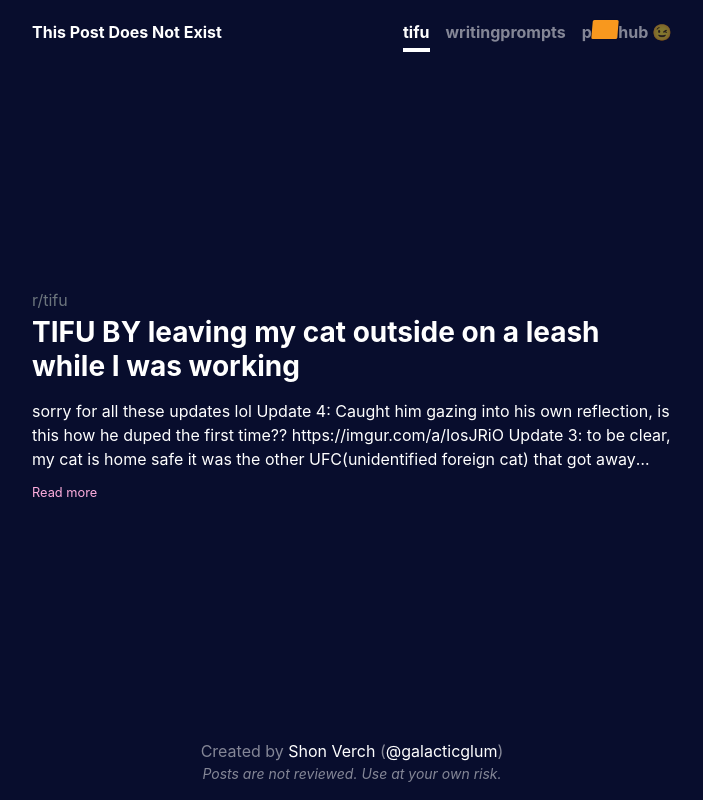
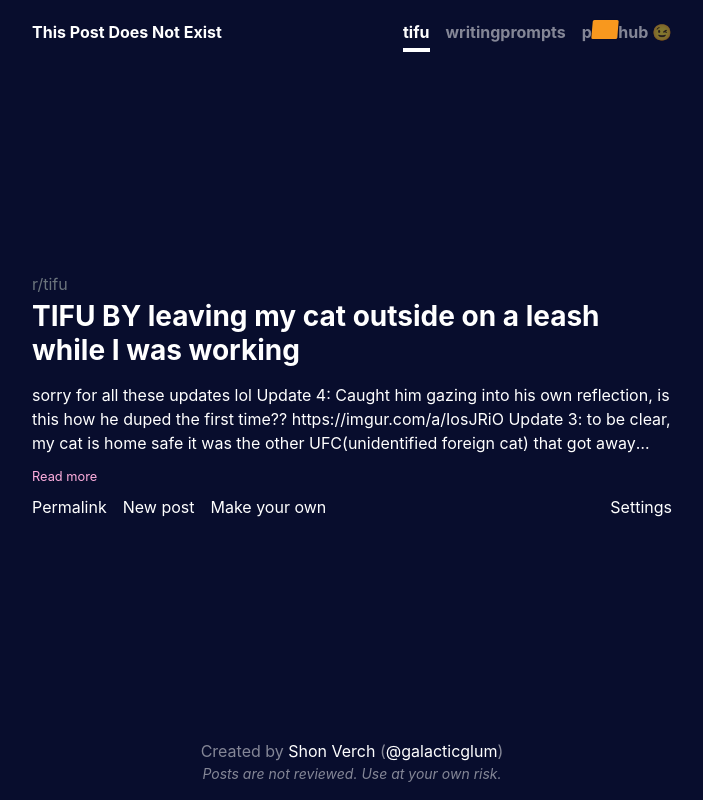
Before and after one commit to galacticglum/ai-redditor, a Python web app: template web_service/ai_redditor_service/templates/index.html in a window 1280 px wide. Shown: the whole page, without its empty margins (288-991 px from the left). Run offline with Jinja, Linux system fonts and the light colour scheme; the template is opened without the code that fills it, so the values that code supplies are empty; some libraries are stand-ins or nearby versions.

Commit message:
Added control buttons

```diff
--- a/web_service/ai_redditor_service/templates/index.html
+++ b/web_service/ai_redditor_service/templates/index.html
@@ -26,6 +26,9 @@
     <meta name="msapplication-config" content="https://getbootstrap.com/docs/4.5/assets/img/favicons/browserconfig.xml">
     <meta name="theme-color" content="#563d7c">
     <link rel="stylesheet" href="../static/css/index.css">
+
+    <!-- FontAwesome -->
+    <!-- <script src="https://kit.fontawesome.com/6e14a40173.js" crossorigin="anonymous"></script> -->
 
     <style>
         /* Page specific styling. */
@@ -103,6 +106,13 @@
                data-expand-label-target='#readmore-label'>
                 <small id="readmore-label">Read more</small>
             </a>
+            <!-- Control buttons -->
+            <div class="d-flex flex-row mt-2">
+                <a class="mr-3" href="">Permalink</a>
+                <a class="mr-3" href="">New post</a>
+                <a class="mr-auto" href="">Make your own</a>
+                <a href="">Settings</a>
+            </div>
         </main>
 
         <footer class="mastfoot mt-auto text-center">
```
